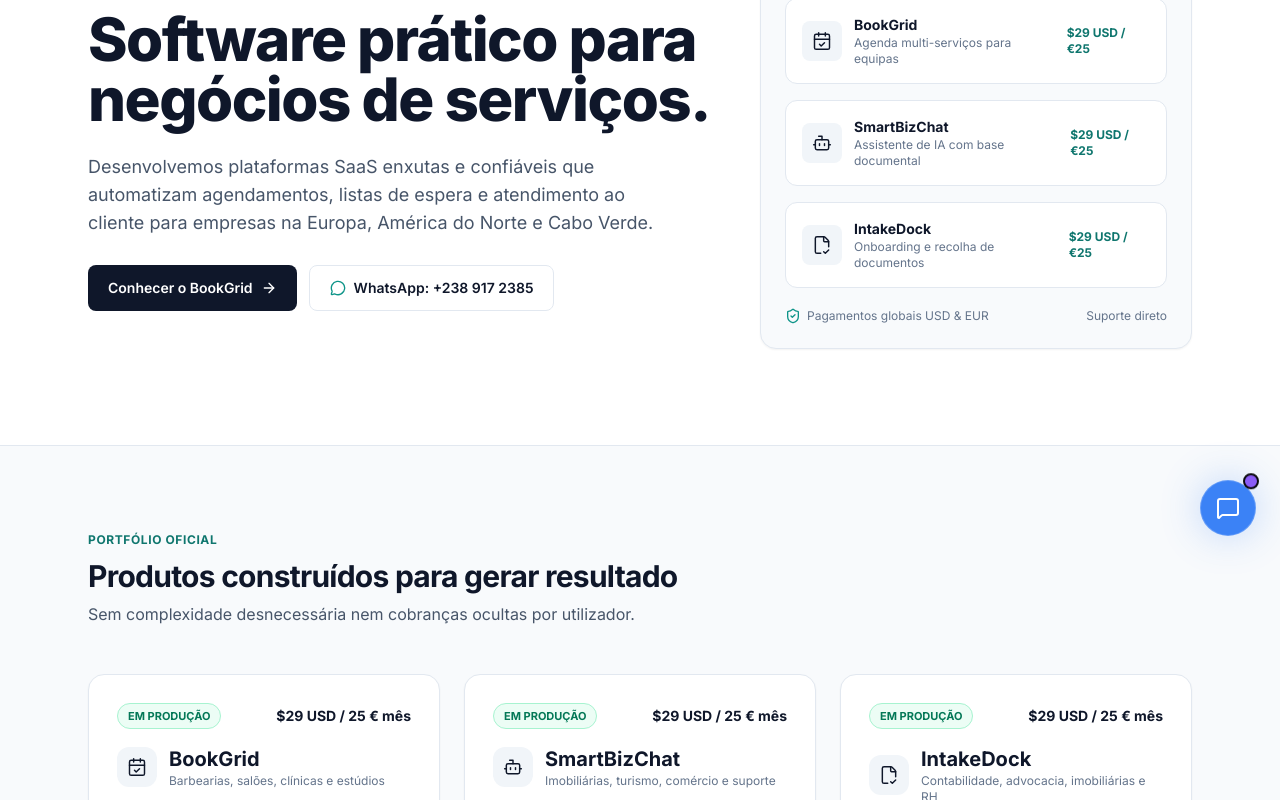
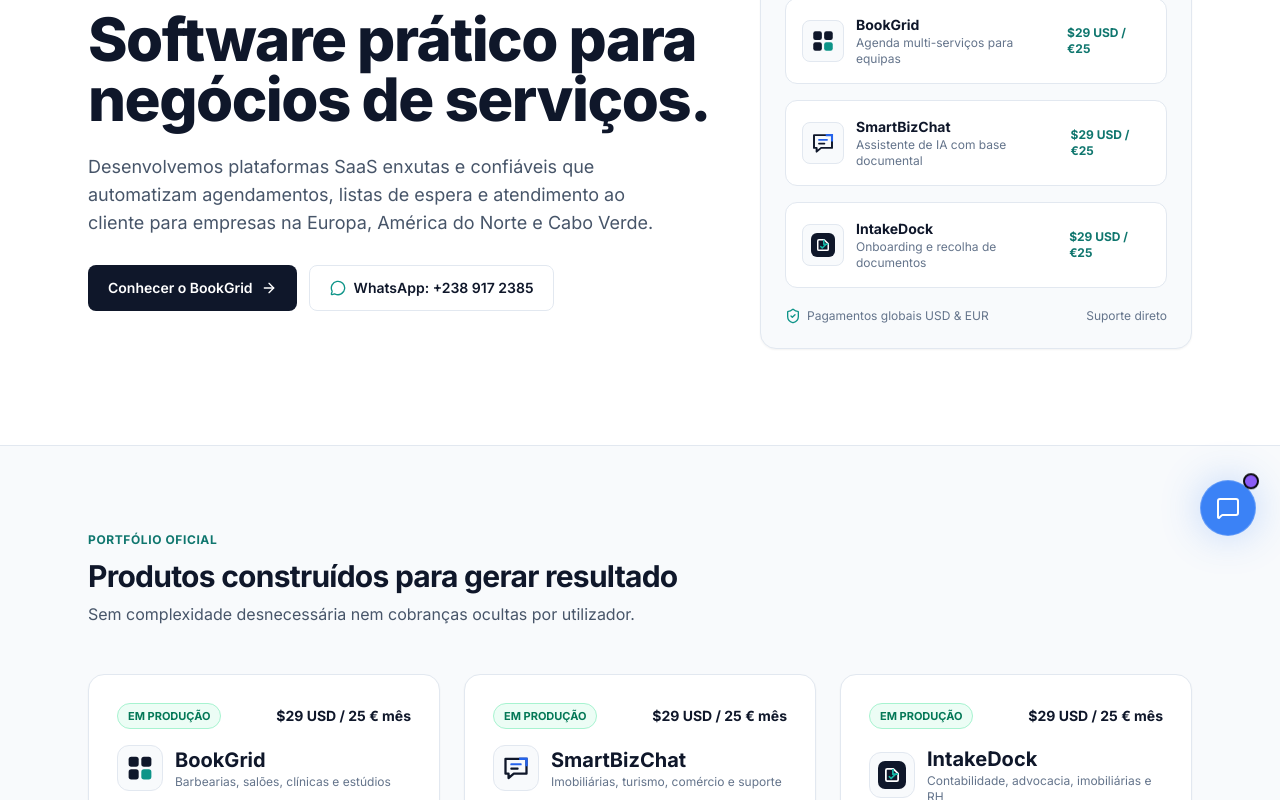
Before and after one commit to 116141/gilbyte-landing-page, a React (Vite) app: page / in a window 1280 px wide. Shown: the part 240-1040 px from the top of the page. Built offline with nearby package versions, Linux system fonts and the light colour scheme.

Commit message:
feat(brand): use official BookGrid, SmartBizChat, and IntakeDock SVG logos across landing page

```diff
--- a/src/App.jsx
+++ b/src/App.jsx
@@ -22,6 +22,33 @@ const GilbyteMark = ({ className = 'w-8 h-8' }) => (
       fill="#0F172A"
     />
     <rect x="54" y="24" width="16" height="16" rx="3" fill="#0D9488" />
+  </svg>
+);
+
+const BookGridMark = ({ className = 'w-6 h-6' }) => (
+  <svg viewBox="0 0 32 32" fill="none" xmlns="http://www.w3.org/2000/svg" className={className} aria-hidden="true">
+    <rect x="3" y="3" width="11.5" height="11.5" rx="3" fill="#0F172A" />
+    <rect x="17.5" y="3" width="11.5" height="11.5" rx="3" fill="#0F172A" />
+    <rect x="3" y="17.5" width="11.5" height="11.5" rx="3" fill="#0F172A" />
+    <rect x="17.5" y="17.5" width="11.5" height="11.5" rx="3" fill="#0D9488" />
+  </svg>
+);
+
+const SmartBizChatMark = ({ className = 'w-6 h-6' }) => (
+  <svg viewBox="0 0 32 32" fill="none" xmlns="http://www.w3.org/2000/svg" className={className} aria-hidden="true">
+    <path d="M4 5.5H28V22.5H13.5L7.5 27.5V22.5H4V5.5Z" stroke="#0F172A" strokeWidth="2.6" strokeLinejoin="round" />
+    <path d="M21 5.5H28V12.5" stroke="#2563EB" strokeWidth="2.8" strokeLinecap="square" />
+    <rect x="9.5" y="10.5" width="13" height="2.4" rx="1" fill="#2563EB" />
+    <rect x="9.5" y="15.5" width="9.5" height="2.4" rx="1" fill="#0F172A" />
+  </svg>
+);
+
+const IntakeDockMark = ({ className = 'w-6 h-6' }) => (
+  <svg viewBox="0 0 32 32" fill="none" xmlns="http://www.w3.org/2000/svg" className={className} aria-hidden="true">
+    <rect width="32" height="32" rx="8" fill="#0F172A" />
+    <path d="M9 10.5C9 9.67 9.67 9 10.5 9H17.5L23 14.5V21.5C23 22.33 22.33 23 21.5 23H10.5C9.67 23 9 22.33 9 21.5V10.5Z" stroke="#FFFFFF" strokeWidth="2" strokeLinejoin="round" />
+    <path d="M17 9V15H23" stroke="#14B8A6" strokeWidth="2" strokeLinejoin="round" />
+    <path d="M13 18L15 20L19.5 15.5" stroke="#14B8A6" strokeWidth="2" strokeLinecap="round" strokeLinejoin="round" />
   </svg>
 );
 
@@ -165,8 +192,8 @@ const Hero = () => (
           >
             <div className="flex items-center justify-between gap-3">
               <div className="flex items-center gap-3">
-                <div className="p-2.5 rounded-lg bg-slate-100 text-[#0F172A]">
-                  <CalendarCheck className="w-5 h-5" strokeWidth={1.75} />
+                <div className="p-2 rounded-lg bg-slate-50 border border-slate-200">
+                  <BookGridMark className="w-6 h-6" />
                 </div>
                 <div>
                   <div className="text-sm font-bold text-[#0F172A]">BookGrid</div>
@@ -185,8 +212,8 @@ const Hero = () => (
           >
             <div className="flex items-center justify-between gap-3">
               <div className="flex items-center gap-3">
-                <div className="p-2.5 rounded-lg bg-slate-100 text-[#0F172A]">
-                  <Bot className="w-5 h-5" strokeWidth={1.75} />
+                <div className="p-2 rounded-lg bg-slate-50 border border-slate-200">
+                  <SmartBizChatMark className="w-6 h-6" />
                 </div>
                 <div>
                   <div className="text-sm font-bold text-[#0F172A]">SmartBizChat</div>
@@ -205,8 +232,8 @@ const Hero = () => (
           >
             <div className="flex items-center justify-between gap-3">
               <div className="flex items-center gap-3">
-                <div className="p-2.5 rounded-lg bg-slate-100 text-[#0F172A]">
-                  <FileCheck2 className="w-5 h-5" strokeWidth={1.75} />
+                <div className="p-2 rounded-lg bg-slate-50 border border-slate-200">
+                  <IntakeDockMark className="w-6 h-6" />
                 </div>
                 <div>
                   <div className="text-sm font-bold text-[#0F172A]">IntakeDock</div>
@@ -256,8 +283,8 @@ const ProductsSection = () => (
             </div>
 
             <div className="flex items-center gap-3">
-              <div className="p-2.5 rounded-xl bg-slate-100 text-[#0F172A]">
-                <CalendarCheck className="w-5 h-5" strokeWidth={1.75} />
+              <div className="p-2 rounded-xl bg-slate-50 border border-slate-200">
+                <BookGridMark className="w-7 h-7" />
               </div>
               <div>
                 <h3 className="text-xl font-bold text-[#0F172A]">BookGrid</h3>
@@ -318,8 +345,8 @@ const ProductsSection = () => (
             </div>
 
             <div className="flex items-center gap-3">
-              <div className="p-2.5 rounded-xl bg-slate-100 text-[#0F172A]">
-                <Bot className="w-5 h-5" strokeWidth={1.75} />
+              <div className="p-2 rounded-xl bg-slate-50 border border-slate-200">
+                <SmartBizChatMark className="w-7 h-7" />
               </div>
               <div>
                 <h3 className="text-xl font-bold text-[#0F172A]">SmartBizChat</h3>
@@ -380,8 +407,8 @@ const ProductsSection = () => (
             </div>
 
             <div className="flex items-center gap-3">
-              <div className="p-2.5 rounded-xl bg-slate-100 text-[#0F172A]">
-                <FileCheck2 className="w-5 h-5" strokeWidth={1.75} />
+              <div className="p-2 rounded-xl bg-slate-50 border border-slate-200">
+                <IntakeDockMark className="w-7 h-7" />
               </div>
               <div>
                 <h3 className="text-xl font-bold text-[#0F172A]">IntakeDock</h3>
```
